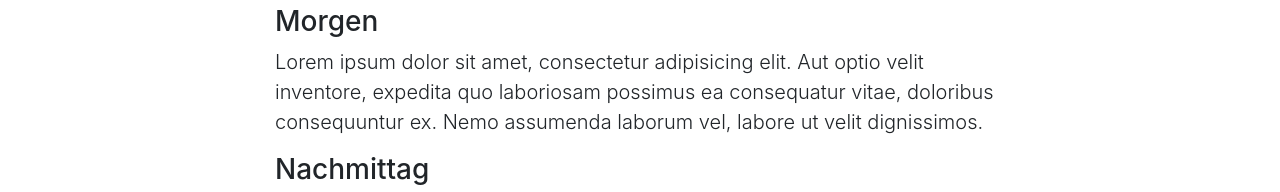
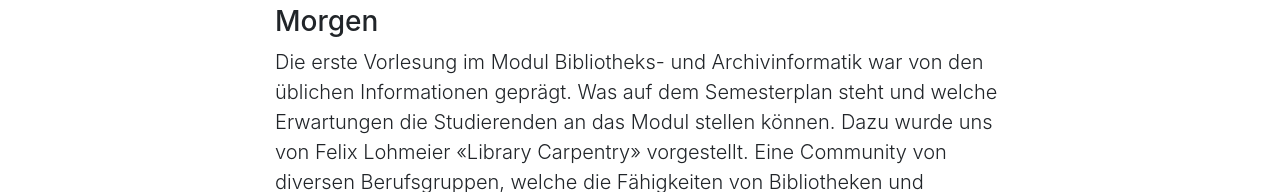
Before and after one commit to Sidney-Manhart/sidney-manhart.github.io, a website with bundled scripts: page Lerntagebuch_BAIN.html in a window 1280 px wide. Shown: the part 551-743 px from the top of the page. Built offline with nearby package versions, Linux system fonts and the light colour scheme.

Commit message:
Update Lerntagebuch_BAIN.html

```diff
--- a/Lerntagebuch_BAIN.html
+++ b/Lerntagebuch_BAIN.html
@@ -54,7 +54,13 @@
         <div class="col-lg-8 mx-auto">
           <h2>1. Tag vom 13.03.2020</h2>
           <h3>Morgen</h3>
-          <p class="lead">Lorem ipsum dolor sit amet, consectetur adipisicing elit. Aut optio velit inventore, expedita quo laboriosam possimus ea consequatur vitae, doloribus consequuntur ex. Nemo assumenda laborum vel, labore ut velit dignissimos.</p>
+          <p class="lead">Die erste Vorlesung im Modul Bibliotheks- und Archivinformatik war von den üblichen Informationen geprägt. Was auf dem Semesterplan steht und welche Erwartungen die Studierenden an das Modul stellen können.
+
+Dazu wurde uns von Felix Lohmeier «Library Carpentry» vorgestellt. Eine Community von diversen Berufsgruppen, welche die Fähigkeiten von Bibliotheken und informations-bezogenen Berufen in Sachen Software und Daten mittels Aufgaben aufbauen und vertiefen wollen.
+Danach stand die Installation und Einrichtung der Arbeitsumgebung auf dem Plan.
+
+Durch die zur Verfügung gestellte Virtuelle Maschine mit dem Linux-Betriebssystem Ubuntu haben wir die Möglichkeit die vermittelten Lerninhalte auch praktisch zu vertiefen. Da die Praxis in vielen Modulen des Studiums jeweils vernachlässigt bzw. gar nicht gross behandelt werden, ist es zumindest im letzten Semester beruhigend, dass wir nun doch noch eine gewisse praxisnähe erhalten.
+</p>
           <h3>Nachmittag</h3>
           <p class="lead">Lorem ipsum dolor sit amet, consectetur adipisicing elit. Aut optio velit inventore, expedita quo laboriosam possimus ea consequatur vitae, doloribus consequuntur ex. Nemo assumenda laborum vel, labore ut velit dignissimos.</p>
         </div>
```
